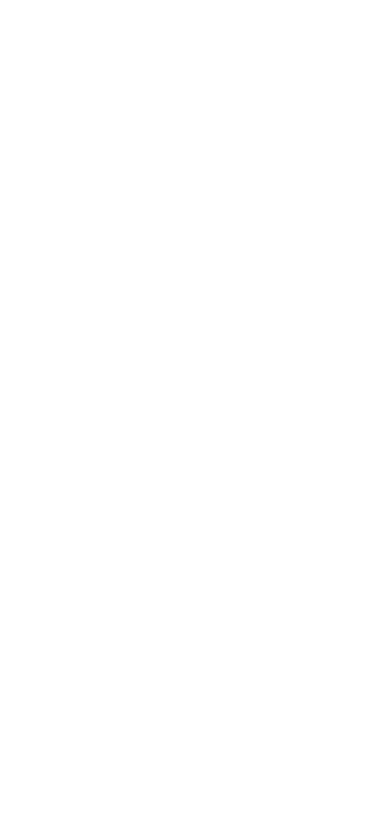
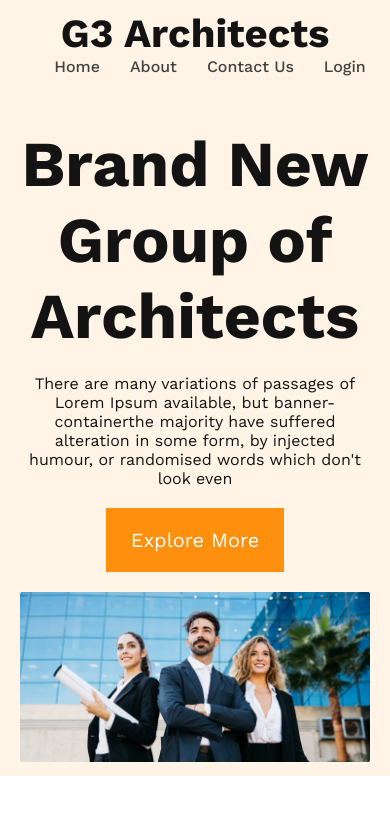
Before and after one commit to asroney/g3-architects-website, a plain HTML site: page index.html in a window 390 px wide. Drawn offline with nearby package versions, Linux system fonts and the light colour scheme.

Commit message:
header section added and responsive

```diff
--- a/index.html
+++ b/index.html
@@ -7,6 +7,39 @@
     <link rel="stylesheet" href="styles/architects.css">
 </head>
 <body>
+    <!-- header start -->
+    <header>
+        <nav>
+            <h3 class="text-logo">G3 Architects</h3>
 
+            <ul>
+                <li><a href=""></a>Home</li>
+                <li><a href=""></a>About</li>
+                <li><a href=""></a>Contact Us</li>
+                <li><a href=""></a>Login</li>
+            </ul>
+
+        </nav>
+        <!-- banner container start -->
+        <div class="banner-container">
+            <div class="banner-content">
+               <h3 class="banner-title">Brand New Group of Architects</h3>
+               <p class="banner-description">There are many variations of passages of Lorem Ipsum available, but banner-containerthe majority have suffered alteration in some form, by injected humour, or randomised words which don't look even</p>
+               <button class="btn-primary">Explore More</button>
+            </div>
+            <div class="banner-image">
+                <img src="images/banner.png" alt=""></div>
+        </div>
+
+    </header>
+
+    <main>
+
+
+    </main>
+    <footer>
+
+
+    </footer>
 </body>
 </html>
--- a/styles/architects.css
+++ b/styles/architects.css
@@ -0,0 +1,114 @@
+/* work sans font  */
+@import url('https://fonts.googleapis.com/css2?family=Lato:wght@100;300;400;700;900&family=Work+Sans:wght@300;400;500;600;700;800&display=swap');
+
+/* shared styles */
+*{
+    font-family: 'Lato', sans-serif;
+font-family: 'Work Sans', sans-serif;
+}
+*{
+    margin: 0px;
+}
+
+ /* header section */
+ header {
+    background-color: rgba(255, 144, 14, 0.10);
+    padding: 50px 240px 20px 240px;
+
+ }
+ nav{
+    display: flex;
+    justify-content: space-between;
+    align-items: center;
+
+ }
+ nav>h3{
+    font-size: 2.5rem;
+    align-items: center;
+    font-weight: 700px;
+    color: #131313;
+ }
+ nav>ul{
+    display: flex;
+ }
+ nav li{
+    margin-left: 30px;
+    align-items: center;
+    font-size: 1rem;
+    font-weight: 500;
+    list-style: none;
+    color: #424242;
+ }
+/* nav bar end */
+/* banner container start */
+.banner-content{
+    max-width:800px;
+    text-align: center;
+    margin: 0px auto;
+}
+.banner-image img{
+    width: 100%;
+    margin-top: 20px;
+}
+.banner-title{
+    color:#131313;
+    text-align: center;
+    font-size: 4rem;
+    font-weight: 700;
+    padding-top: 50px;
+}
+.banner-description{
+    color: #131313;
+    font-size: 1rem;
+    font-weight: 400;
+    padding-top: 20px;
+    padding-bottom: 20px;
+}
+.btn-primary{
+    color:#ffffff;
+    font-size: 1.25rem;
+    background-color: #FF900E;
+    padding: 20px 25px;
+    border: none;
+
+}
+
+
+
+
+
+
+
+
+
+
+
+/* responsive */
+/* responsive for mobile device */
+@media screen and (max-width: 576px){
+    header{
+        padding: 10px 20px;
+    }
+    nav{
+        flex-direction: column;
+
+    }
+    nav>ul{
+        padding: 0px;
+    }
+}
+
+
+/* responsive for tab */
+@media screen and (min-width: 576px) and (max-width:962px) {
+    header{
+        padding: 10px 20px;
+    }
+    nav{
+        flex-direction: column;
+    }
+    nav>ul{
+        padding: 0px;
+    }
+
+}
```
